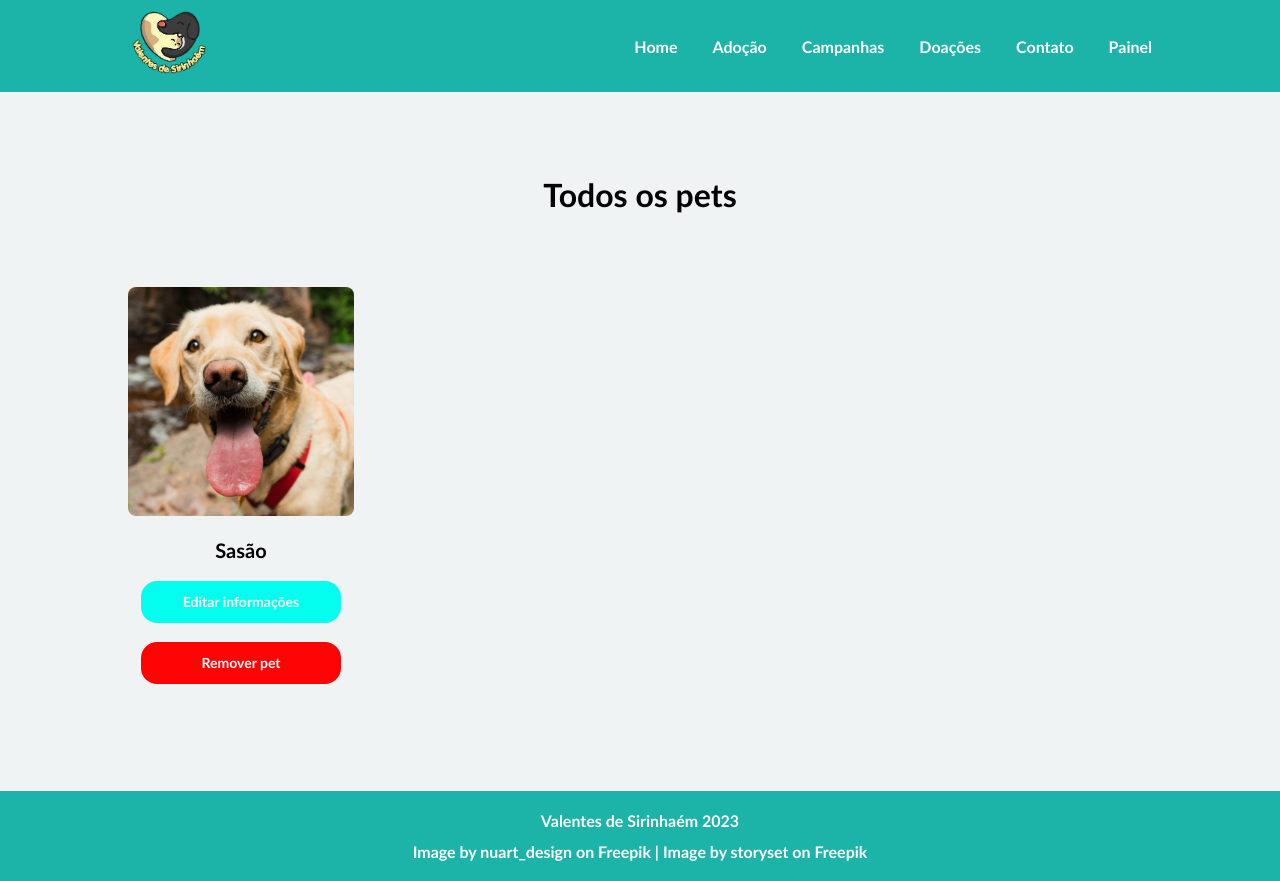
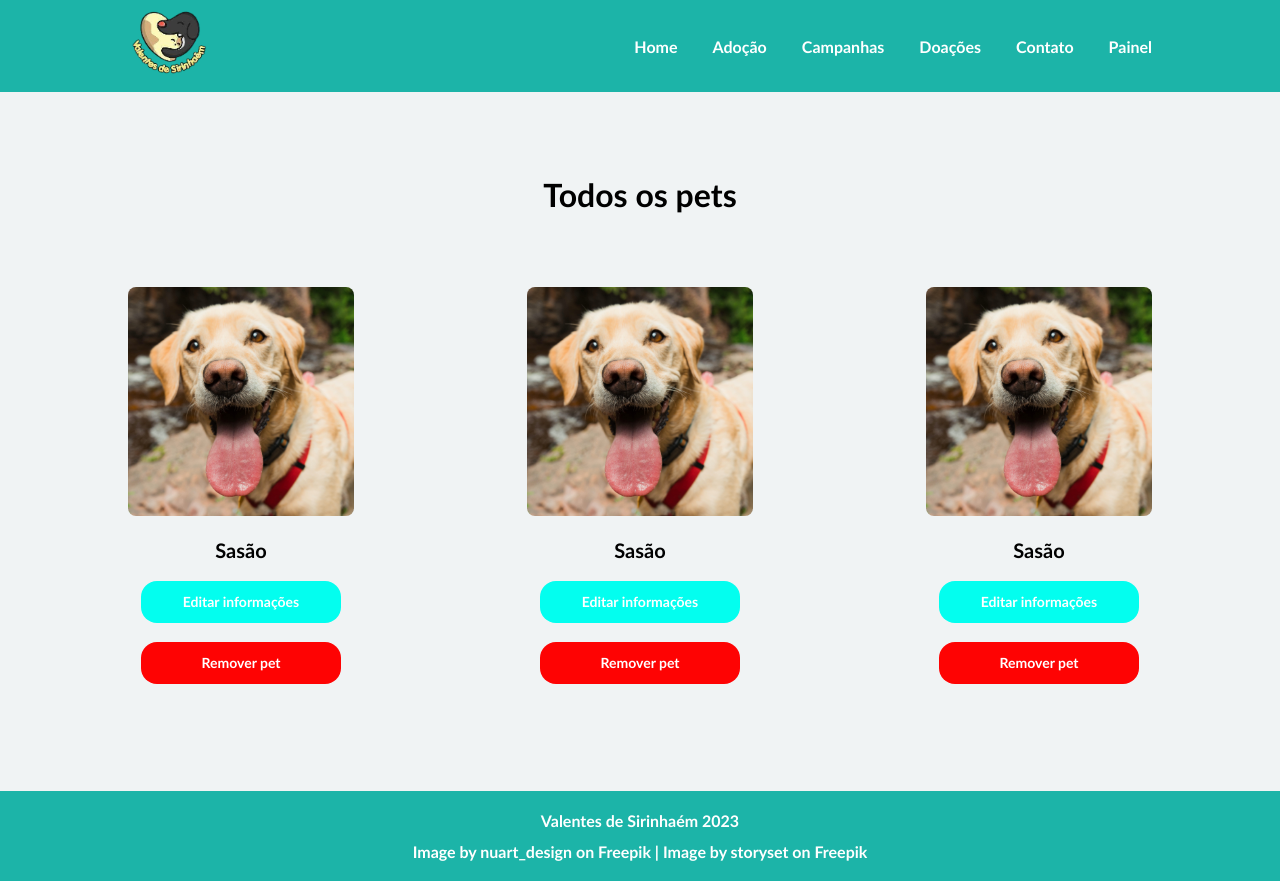
Before and after one commit to Julio-Norberto/Valentes-de-sirinhaem, a React (Vite) app: page /pets-edition in a window 1280 px wide. Built offline with nearby package versions, Linux system fonts and the light colour scheme.

Commit message:
feat: add mock data of pets

```diff
--- a/src/components/PetEditionCard/petEditionCard.css
+++ b/src/components/PetEditionCard/petEditionCard.css
@@ -42,7 +42,6 @@
   cursor: pointer;
 }
 
-
 .btn-edit {
   all: unset;
   background: #03FEEF;
--- a/src/pages/PetsEdition/index.tsx
+++ b/src/pages/PetsEdition/index.tsx
@@ -5,6 +5,12 @@ import dogExemple from '../../assets/dog-example2.jpg'
 import { PetEditionCard } from '../../components/PetEditionCard'
 
 export const PetsEdition: React.FunctionComponent = () => {
+  const mockPets = [
+    {name: 'Sasão', image: dogExemple, id: '123'},
+    {name: 'Sasão', image: dogExemple, id: '456'},
+    {name: 'Sasão', image: dogExemple, id: '789'},
+  ]
+
   return (
     <div className='container'>
       <header>
@@ -15,7 +21,17 @@ export const PetsEdition: React.FunctionComponent = () => {
         <h1>Todos os pets</h1>
 
         <div className='pets-content'>
-          <PetEditionCard image={dogExemple} name='Sasão' />
+          {
+            mockPets.map((pet) => {
+              return (
+                <PetEditionCard
+                  key={pet.id}
+                  image={pet.image}
+                  name={pet.name}
+                />
+              )
+            })
+          }
         </div>
       </section>
       <Footer />
```
